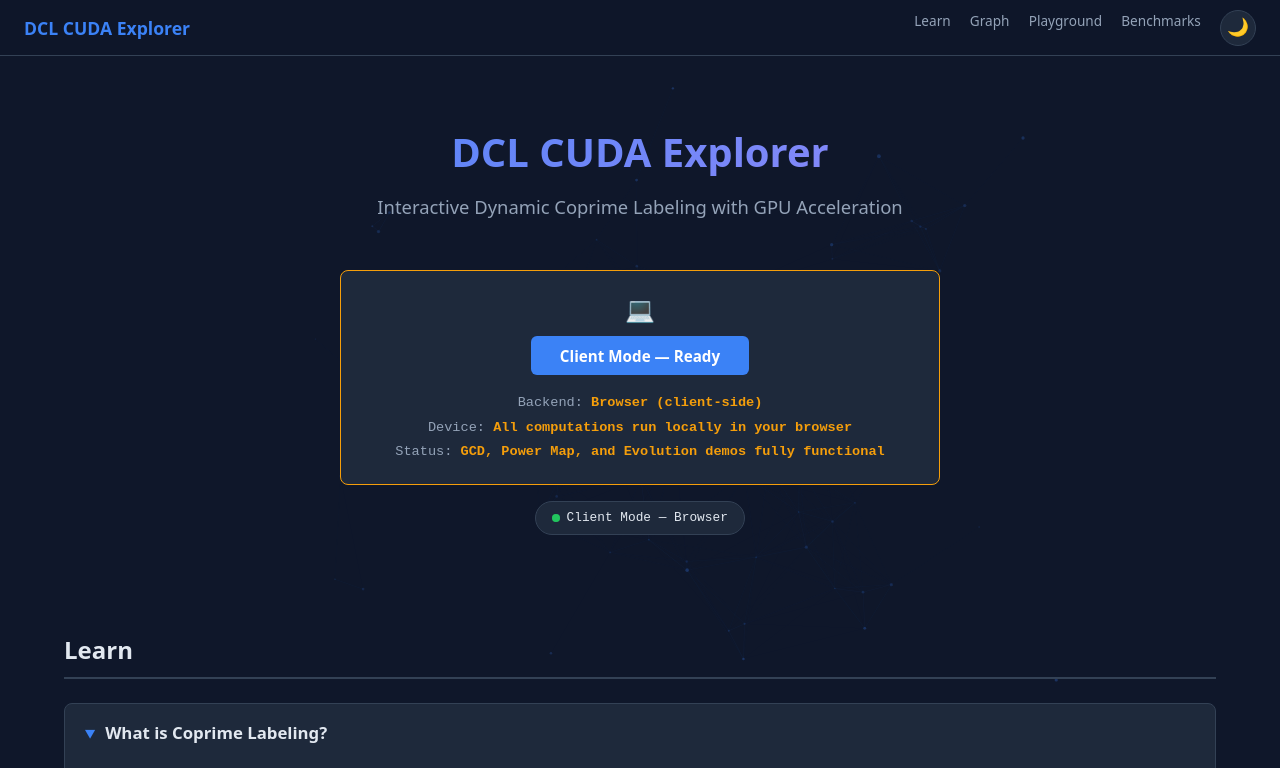
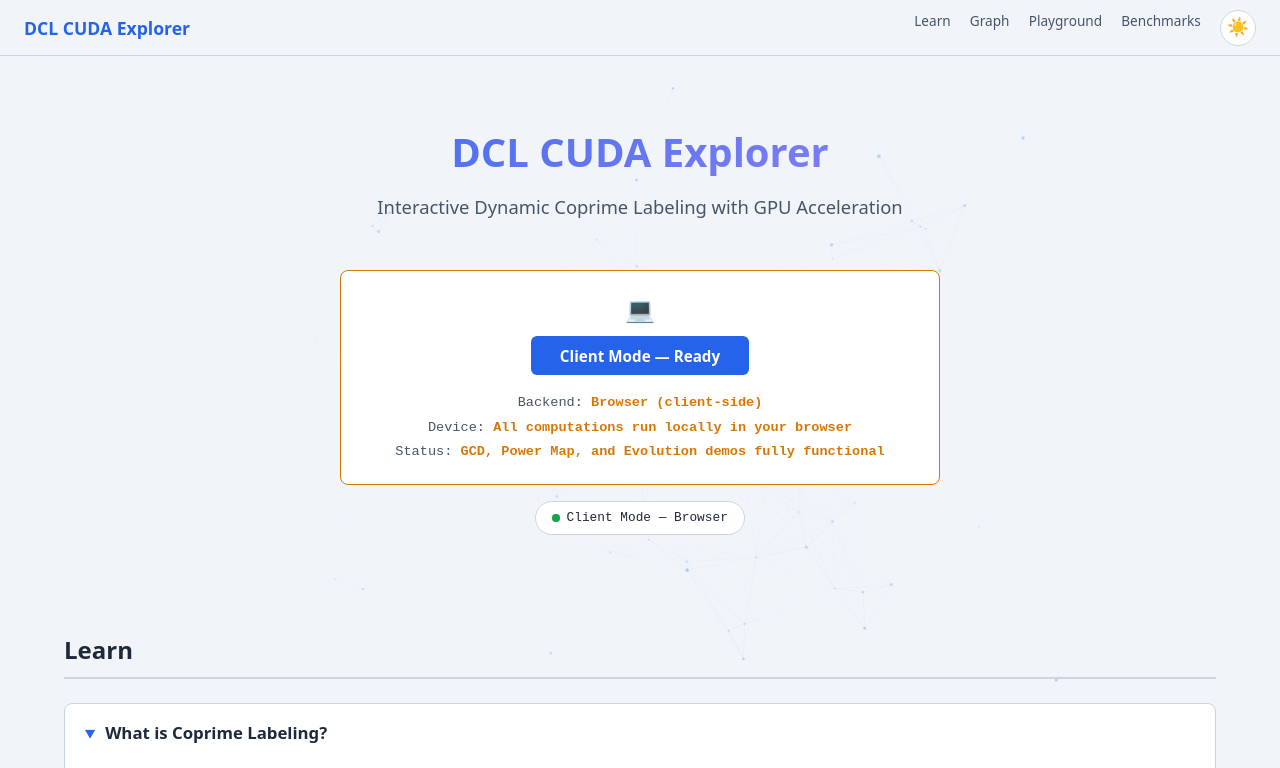
Before and after one commit to crypto0010/website, a plain HTML site: page dcl-web/index.html in a window 1280 px wide. Both pictures are taken after a click on the button "Toggle dark/light mode". Shown: the top 768 px of the page. Drawn offline with Linux system fonts and the light colour scheme; no server answers.

Commit message:
fix: expose toggleTheme + scanGpu on window for inline onclick handlers
The entire script is wrapped in an IIFE for strict-mode + closure isolation,
which means functions declared inside are not on the global object. Inline
onclick="toggleTheme()" and onclick="scanGpu()" handlers resolve identifiers
against the global scope, so clicks were throwing
  ReferenceError: toggleTheme is not defined
silently in the browser console — making the dark-mode toggle and the
"Scan for GPU" button appear dead.

Surgical fix: keep the IIFE intact, but explicitly attach the two functions
the HTML needs:
  window.toggleTheme = toggleTheme;
  window.scanGpu     = scanGpu;

Also harden the localStorage calls with try/catch so theme-toggle still
works under privacy-blocked storage (Safari private mode, strict CSP).

Affects both:
  - /index.html       (the temporary dcl-web home page)
  - /dcl-web/index.html (the permanent subdir copy)

```diff
--- a/dcl-web/index.html
+++ b/dcl-web/index.html
@@ -2096,12 +2096,17 @@ function initApp() {
 document.addEventListener('DOMContentLoaded', initApp);
 
 // ---- Theme Toggle ----
+// Note: toggleTheme and scanGpu are both invoked from inline onclick= handlers
+// in the markup. Because this entire script lives inside an IIFE, function
+// declarations are not on `window` and inline handlers can't see them. The
+// `window.x = x` lines below expose only what the HTML needs, keeping the
+// closure isolation otherwise intact.
 function toggleTheme() {
     var html = document.documentElement;
     var current = html.getAttribute('data-theme') || 'dark';
     var next = current === 'dark' ? 'light' : 'dark';
     html.setAttribute('data-theme', next);
-    localStorage.setItem('dcl-theme', next);
+    try { localStorage.setItem('dcl-theme', next); } catch (e) { /* private mode */ }
     var btn = document.getElementById('themeToggle');
     btn.textContent = next === 'dark' ? '\uD83C\uDF19' : '\u2600\uFE0F';
     // Restart particle colors
@@ -2113,14 +2118,20 @@ function toggleTheme() {
     }
 }
 
+// Expose the two functions called from inline onclick= attributes in the HTML.
+window.toggleTheme = toggleTheme;
+window.scanGpu = scanGpu;
+
 // Restore saved theme
 (function() {
-    var saved = localStorage.getItem('dcl-theme');
-    if (saved) {
-        document.documentElement.setAttribute('data-theme', saved);
-        var btn = document.getElementById('themeToggle');
-        if (btn) btn.textContent = saved === 'dark' ? '\uD83C\uDF19' : '\u2600\uFE0F';
-    }
+    try {
+        var saved = localStorage.getItem('dcl-theme');
+        if (saved === 'light' || saved === 'dark') {
+            document.documentElement.setAttribute('data-theme', saved);
+            var btn = document.getElementById('themeToggle');
+            if (btn) btn.textContent = saved === 'dark' ? '\uD83C\uDF19' : '\u2600\uFE0F';
+        }
+    } catch (e) { /* localStorage may be blocked (private mode, etc.) \u2014 fall back to default theme */ }
 })();
 
 // ---- 3D Particle Network Background ----
```
Also changed, not shown: index.html (+18 -7 lines).
